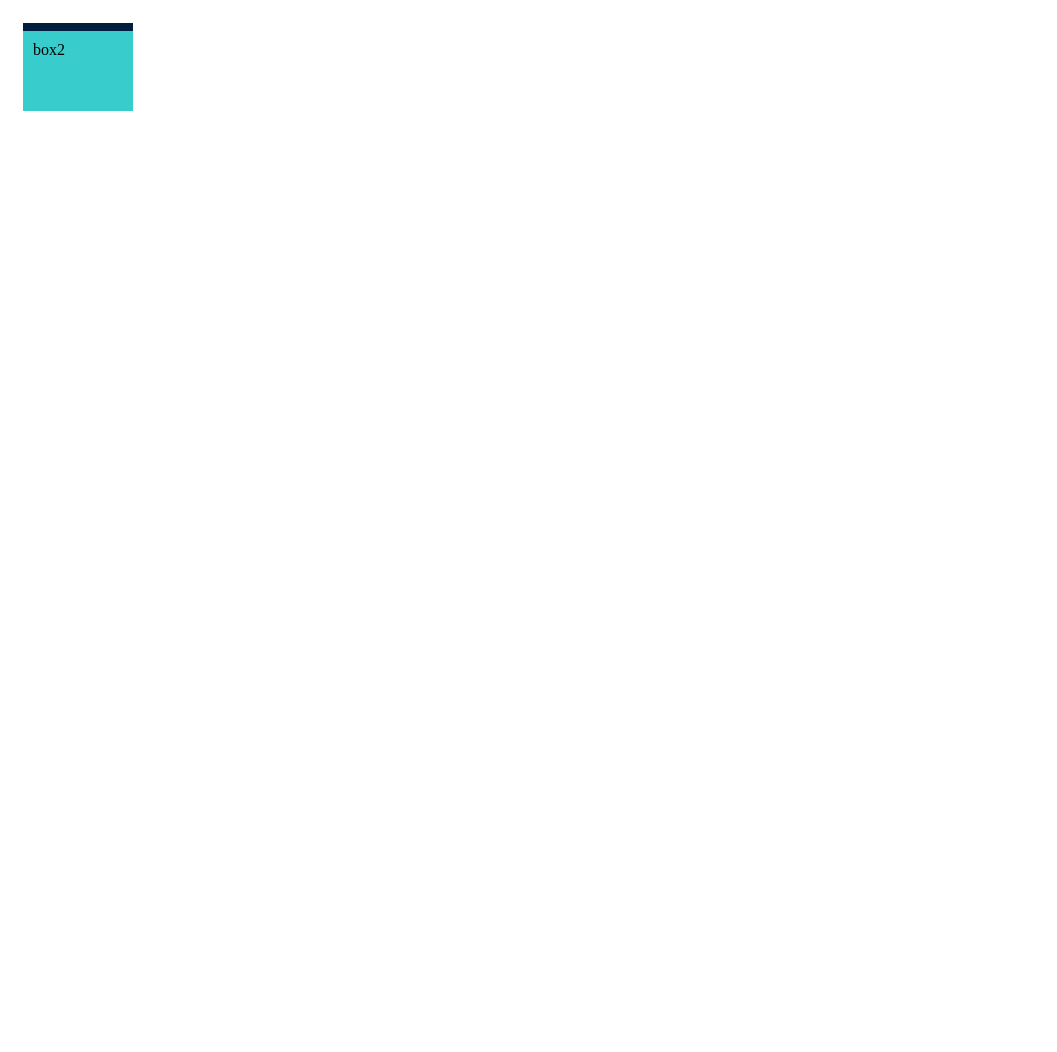
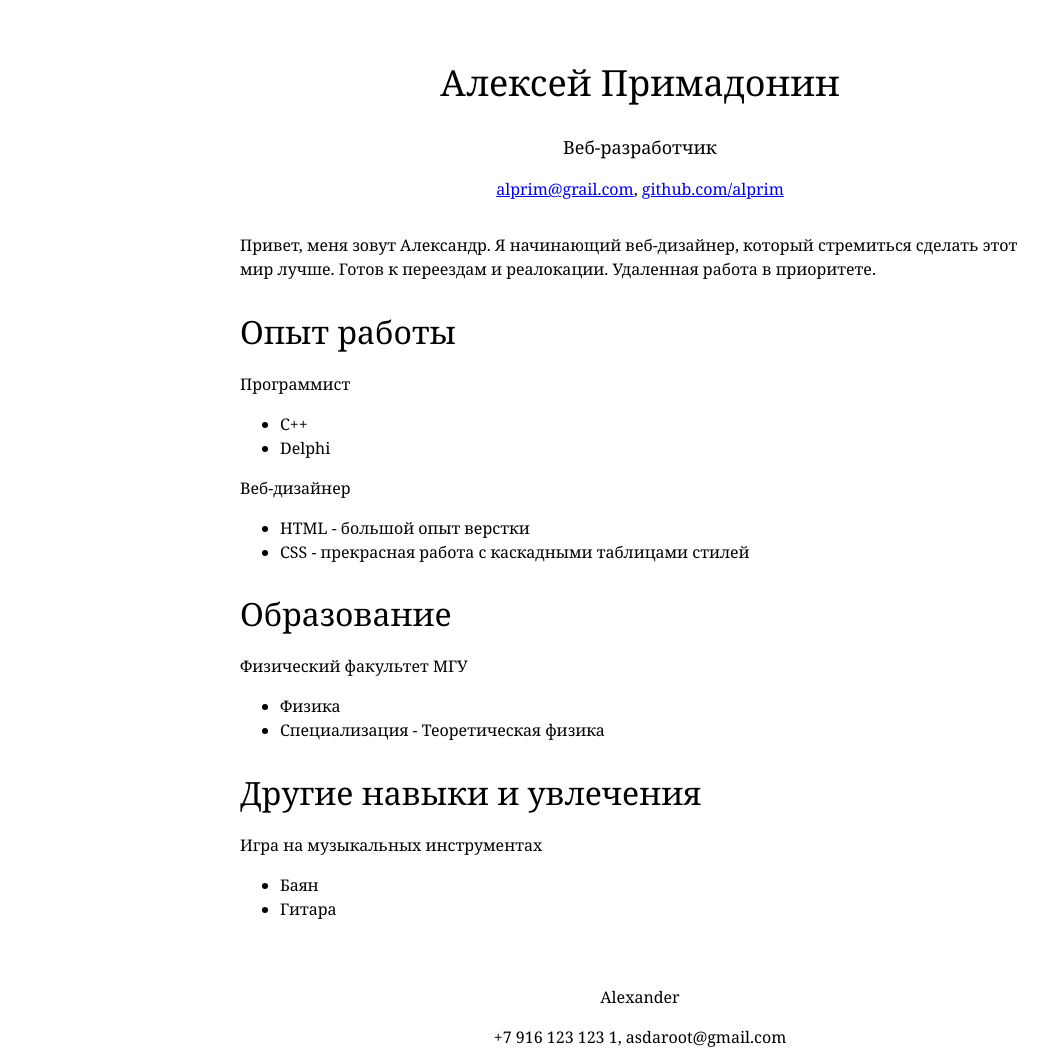
Before and after one commit to asdaroot/css_html, a plain HTML site: page index.html in a window 1280 px wide. Shown: the whole page, without its empty margins (0-1057 px from the left). Before the commit the page ends 800 px from the top, so only its background shows below. Drawn offline with Linux system fonts and the light colour scheme.

Commit message:
lesson 8

```diff
--- a/index.html
+++ b/index.html
@@ -1,28 +1,64 @@
+<!-- BEGIN (write your solution here) -->
 <!DOCTYPE html>
 <html>
 
 <head>
-  <title>DIV2</title>
-  <style>
-    #box2 {
-      display: inline-block;
-      background-color: #39CCCC;
-      width: 100px;
-      height: 70px;
-      padding-left: 10px;
-      padding-top: 10px;
-
-      border-top: 8px solid #001f3f;
-      margin-left: 15px;
-      margin-top: 15px;
-    }
-  </style>
+  <meta charset="UTF-8">
+  <link rel="stylesheet" href="style.css">
+  <title>Моё резюме</title>
 </head>
 
-<div id="box2">
-  box2
-</div>
+<body>
+
+  <div id='header'>
+    <h1>Алексей Примадонин</h1>
+    <h2 class='header-title'>Веб-разработчик</h2>
+    <p>
+      <a href="mailto:alprim@grail.com">alprim@grail.com</a>,
+      <a href="https://github.com/alprim">github.com/alprim</a>
+    </p>
+  </div>
+
+  <div id='main'>
+    <p> Привет, меня зовут Александр. Я начинающий веб-дизайнер, который стремиться сделать этот мир лучше.
+      Готов к переездам и реалокации. Удаленная работа в приоритете.
+    </p>
+    <h2>Опыт работы</h2>
+    <p>Программист</p>
+    <ul>
+      <li>C++</li>
+      <li>Delphi</li>
+    </ul>
+    <p>Веб-дизайнер</p>
+    <ul>
+      <li>HTML - большой опыт верстки</li>
+      <li>CSS - прекрасная работа с каскадными таблицами стилей</li>
+    </ul>
+    <h2>Образование</h2>
+    <p>Физический факультет МГУ</p>
+    <ul>
+      <li>Физика</li>
+      <li>Специализация - Теоретическая физика</li>
+    </ul>
+    <h2>Другие навыки и увлечения</h2>
+    <p>Игра на музыкальных инструментах</p>
+    <ul>
+      <li>Баян</li>
+      <li>Гитара</li>
+    </ul>
+
+  </div>
+
+  <div id='footer'>
+    <p>Alexander</p>
+    <p>+7 916 123 123 1, asdaroot@gmail.com</p>
+  </div>
+
+
 
 </body>
 
+
+
 </html>
+<!-- END -->
--- /dev/null
+++ b/style.css
@@ -0,0 +1,51 @@
+body {
+    font-family: Georgia;
+    font-size: 16px;
+    margin: 0 auto;
+    /* center content */
+    max-width: 800px;
+    /* limit width */
+    line-height: 1.5;
+    padding-top: 32px;
+    padding-bottom: 32px;
+}
+
+/* BEGIN (write your solution here) */
+p {
+    margin-bottom: 12px;
+}
+
+h1,
+h2,
+h3 {
+    font-weight: 400;
+}
+
+h1 {
+    font-size: 36px;
+}
+
+h2 {
+    font-size: 32px;
+    border-bottom: 1px;
+    border-color: gray;
+    margin-bottom: 8px;
+}
+
+#header {
+    margin-bottom: 32px;
+    text-align: center;
+}
+
+#footer {
+    margin-top: 64px;
+    text-align: center;
+}
+
+.header-title {
+    font-size: 18px;
+    border-bottom: none;
+    margin: 10px;
+}
+
+/* END */
```
